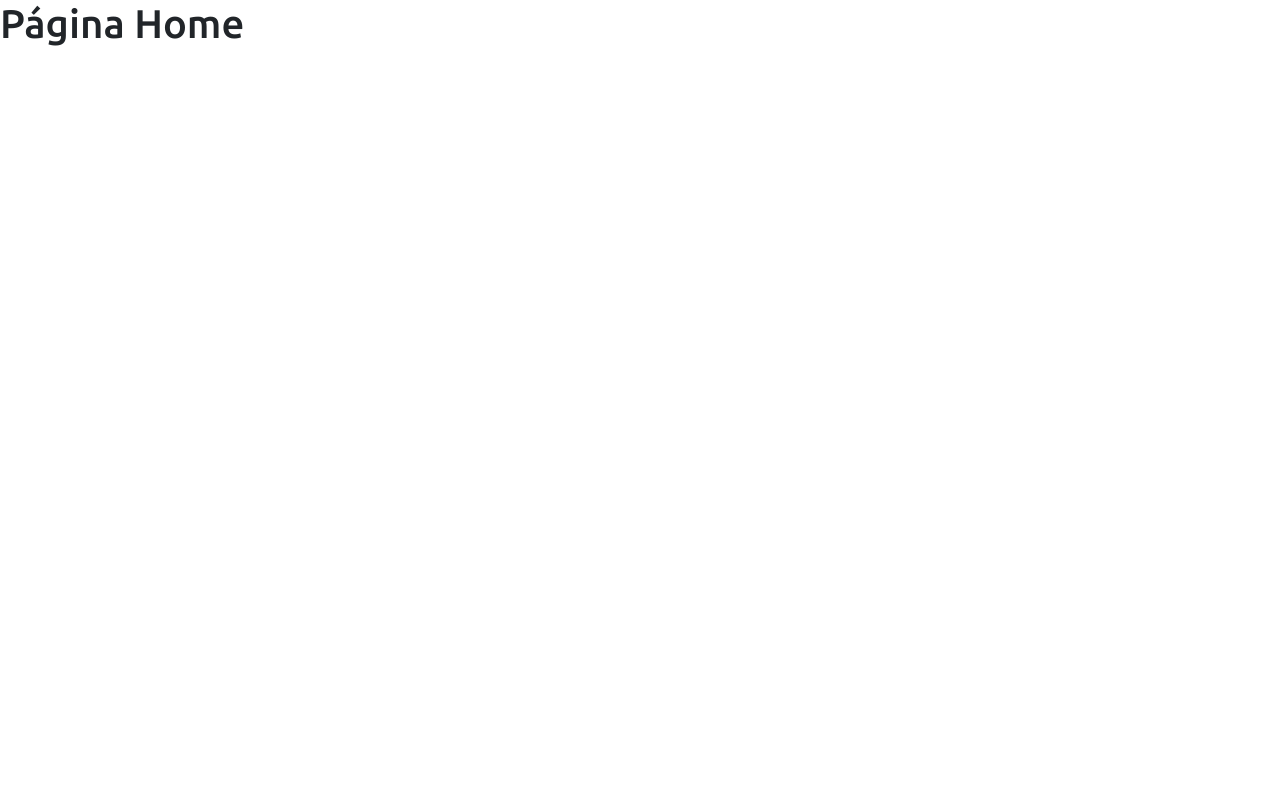
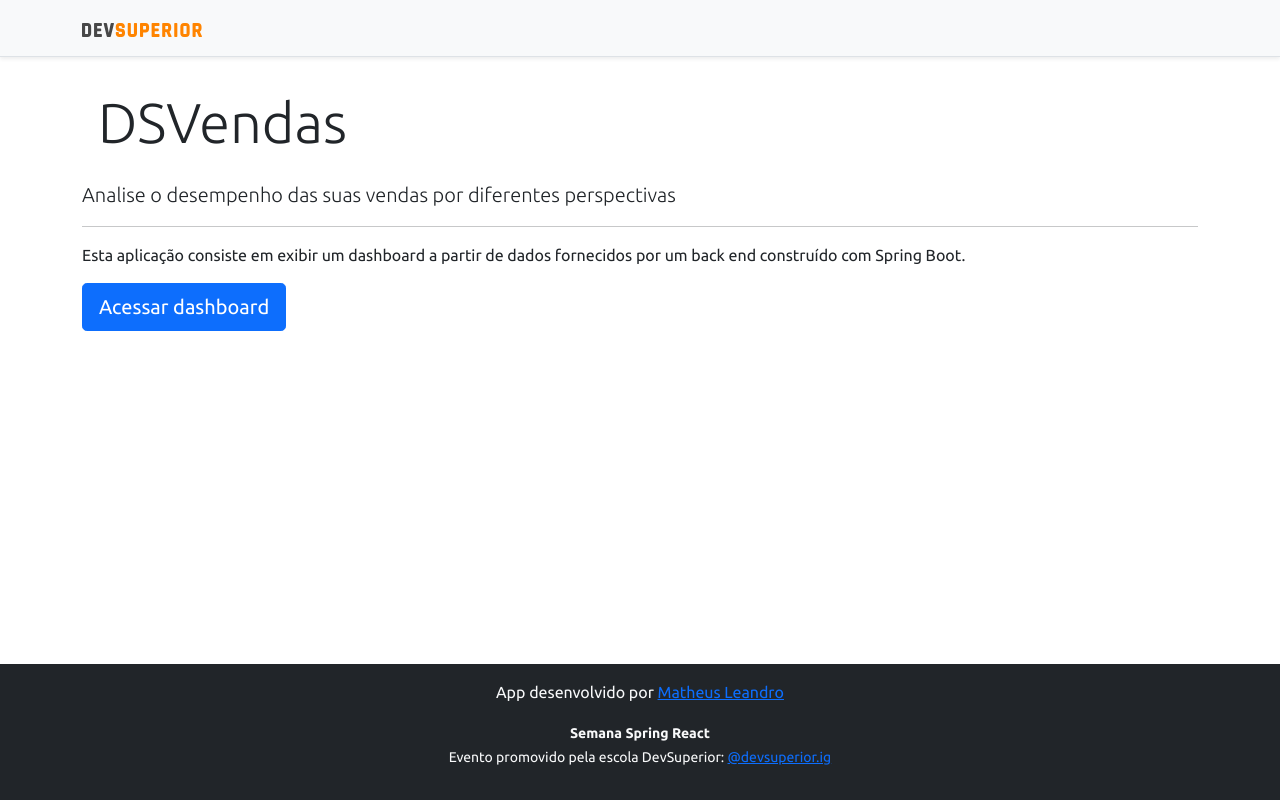
Before and after one commit to Lipinski-neto/projeto-sds3, a React (Create React App) app in the folder frontend/: page / in a window 1280 px wide. Built offline with nearby package versions, Linux system fonts and the light colour scheme.

Commit message:
Home,Home,

```diff
--- a/frontend/src/App.tsx
+++ b/frontend/src/App.tsx
@@ -1,8 +1,8 @@
-import RoutesConfig from "RoutesConfig";
+import Routes from "RoutesConfig";
 
 function App() {
   return (
-    <RoutesConfig />
+    <Routes />
   );
 }
 
--- a/frontend/src/components/DonutChart/index.tsx
+++ b/frontend/src/components/DonutChart/index.tsx
@@ -17,7 +17,7 @@
             series={mockData.series}
             type="donut"
             height="240"
-            />
+        />
     );
 }
 
--- a/frontend/src/components/NavBar/index.tsx
+++ b/frontend/src/components/NavBar/index.tsx
@@ -1,11 +1,14 @@
 import ImgDsDark from 'assets/img/ds-dark.svg';
+import { Link } from 'react-router-dom';
 
 const NavBar = () => {
     return (
         <div className="d-flex flex-column flex-md-row align-items-center p-3 px-md-4 mb-3 bg-light border-bottom shadow-sm">
             <div className="container">
                 <nav className="my-2 my-md-0 mr-md-3">
-                    <img src={ImgDsDark} alt="DevSuperior" width="120" />
+                    <Link to="/">
+                        <img src={ImgDsDark} alt="DevSuperior" width="120" />
+                    </Link>
                 </nav>
             </div>
         </div>
--- a/frontend/src/pages/Home/index.tsx
+++ b/frontend/src/pages/Home/index.tsx
@@ -1,8 +1,24 @@
+import Footer from "components/Footer";
+import NavBar from "components/NavBar";
+import { Link } from "react-router-dom";
+
 const Home = () => {
     return (
-        <div>
-            <h1>Página Home</h1>
-        </div>
+        <>
+            <NavBar />
+            <div className="container">
+                <div className="jumbotron">
+                    <h1 className="display-4 p-3">DSVendas</h1>
+                    <p className="lead">Analise o desempenho das suas vendas por diferentes perspectivas</p>
+                    <hr />
+                    <p>Esta aplicação consiste em exibir um dashboard a partir de dados fornecidos por um back end construído com Spring Boot.</p>
+                    <Link className="btn btn-primary btn-lg" to="/dashboard">
+                        Acessar dashboard
+                    </Link>
+                </div>
+            </div>
+            <Footer />
+        </>
     );
 }
 
```
